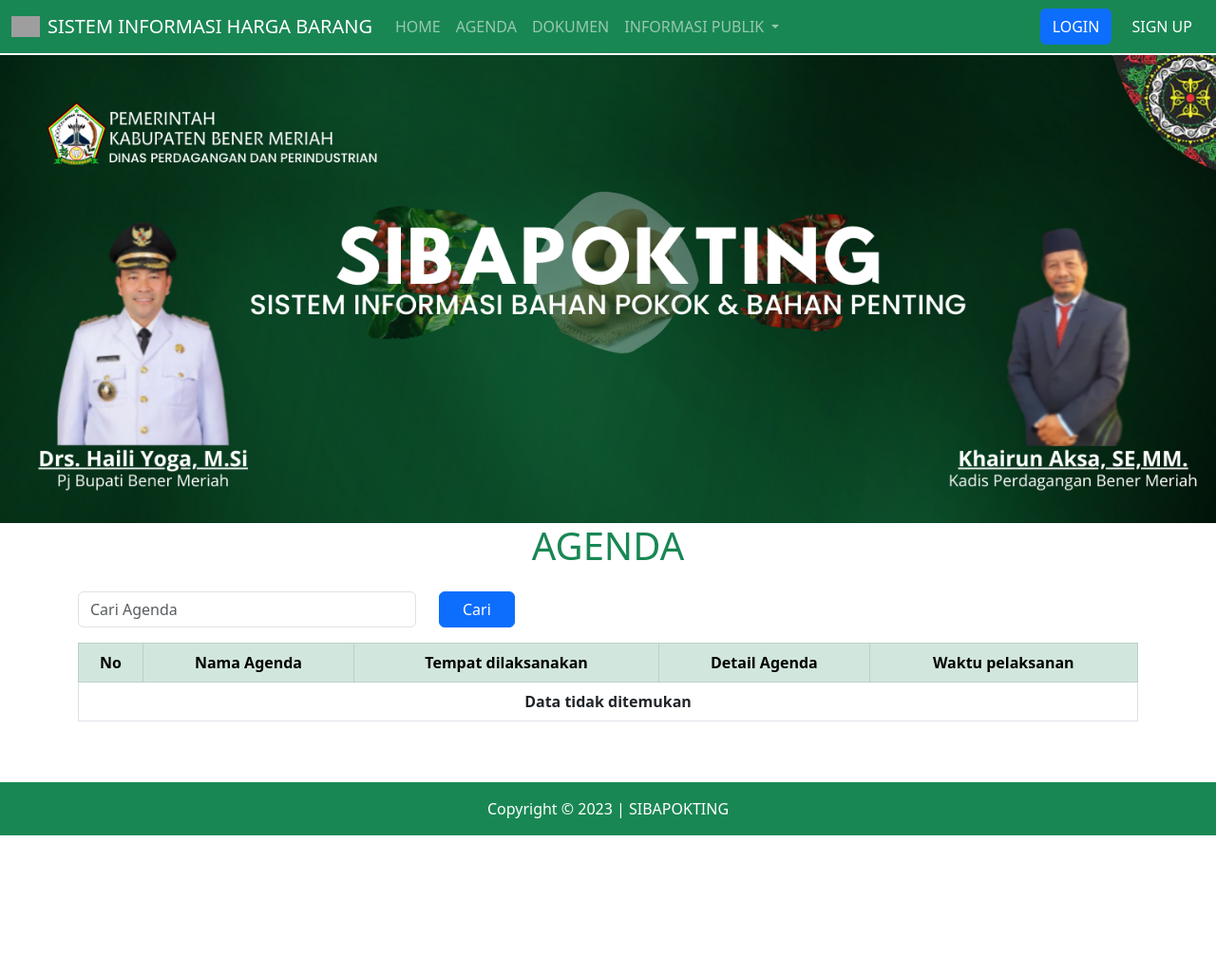
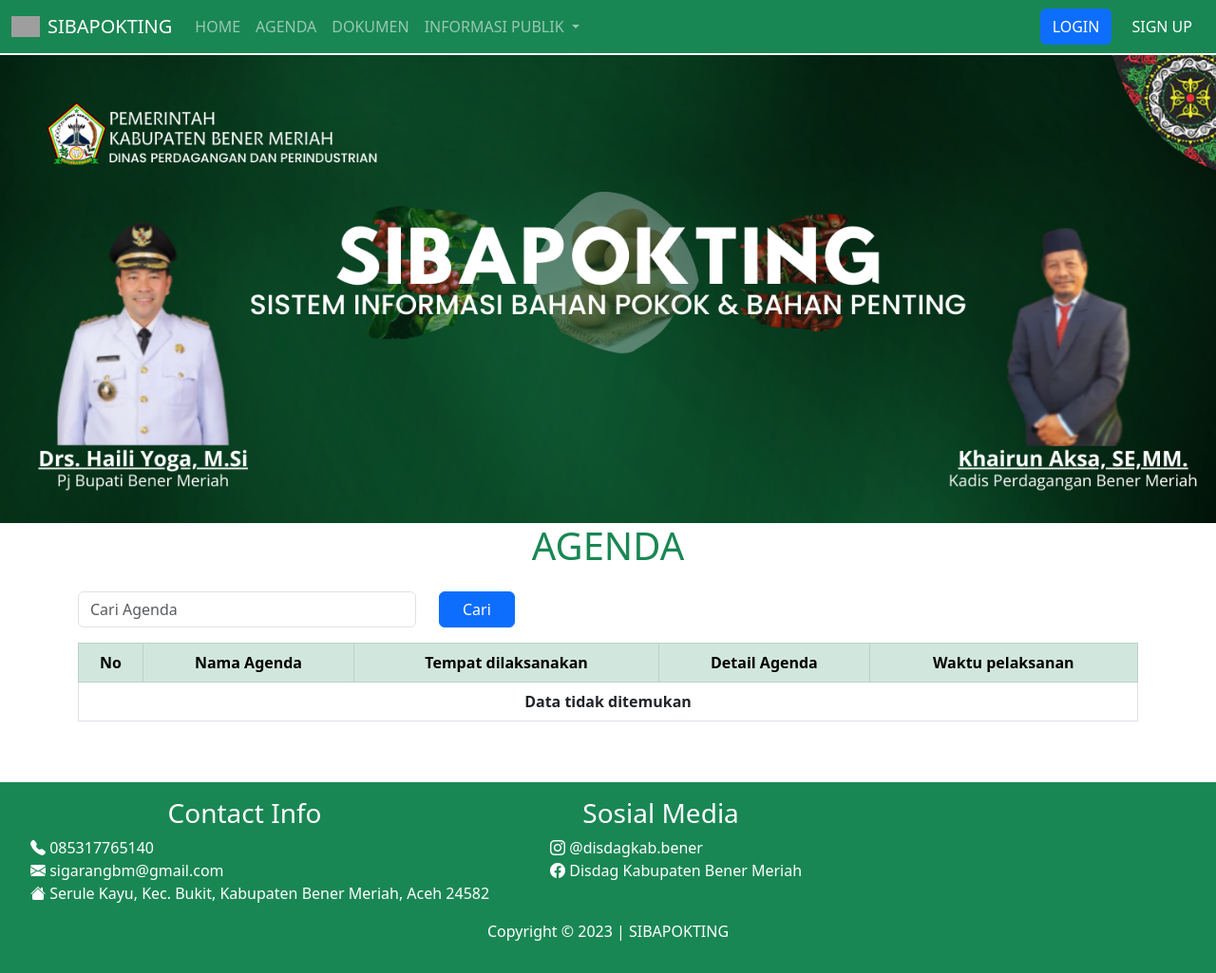
Before and after one commit to almer06/SiGarang, a Django app: page /agenda/ in a window 1280 px wide. Shown: the whole page at 95% size. Before the commit the page ends 880 px from the top, so only its background shows below. Run offline with Django 4.2, Linux system fonts and the light colour scheme; data that the repository does not hold is empty; some libraries are stand-ins or nearby versions; grey boxes are pictures that could not be loaded.

Commit message:
update navbar dan footer

```diff
--- a/templates/visitor/layouts/footer.html
+++ b/templates/visitor/layouts/footer.html
@@ -1,3 +1,22 @@
-<footer class="bg-success py-3 text-white text-center">
-    Copyright &copy; 2023 | SIBAPOKTING
+<footer class="bg-success py-3 text-white">
+
+
+    <div class="d-flex flex-wrap flex-md-row" style="gap: 2rem">
+        <div class="footer_one flex-grow-1 flex-md-grow-0">
+            <h3 class="text-center">Contact Info</h3>
+            <ul style="list-style: none">
+                <li><i class="bi bi-telephone-fill"></i> 085317765140</li>
+                <li><i class="bi bi-envelope-fill"></i> sigarangbm@gmail.com</li>
+                <li><i class="bi bi-house-fill"></i> Serule Kayu, Kec. Bukit, Kabupaten Bener Meriah, Aceh 24582</li>
+            </ul>
+        </div>
+        <div class="footer_two flex-grow-1 flex-md-grow-0">
+            <h3 class="text-center">Sosial Media</h3>
+            <ul style="list-style: none">
+                <li><i class="bi bi-instagram"></i> @disdagkab.bener</li>
+                <li><i class="bi bi-facebook"></i> Disdag Kabupaten Bener Meriah</li>
+            </ul>
+        </div>
+    </div>
+    <p class="text-center">Copyright &copy; 2023 | SIBAPOKTING</p>
 </footer>
--- a/templates/visitor/layouts/navigation.html
+++ b/templates/visitor/layouts/navigation.html
@@ -3,7 +3,7 @@
     <div class="container-fluid">
         <a class="navbar-brand d-none d-sm-flex align-items-center gap-2" href="{% url 'visitor:harga_sembako' %}">
             <img src="{% static 'images/logo.png' %}" alt="logo bener meriah" width="30">
-            SISTEM INFORMASI HARGA BARANG
+            SIBAPOKTING
         </a>
         <a class="navbar-brand d-sm-none d-flex align-items-center gap-2" href="{% url 'visitor:harga_sembako' %}">
             <img src="{% static 'images/logo.png' %}" alt="logo bener meriah" width="30">
```
